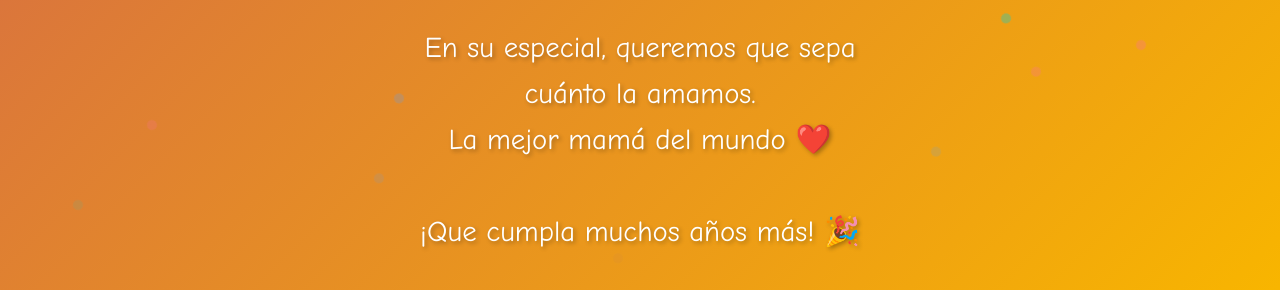
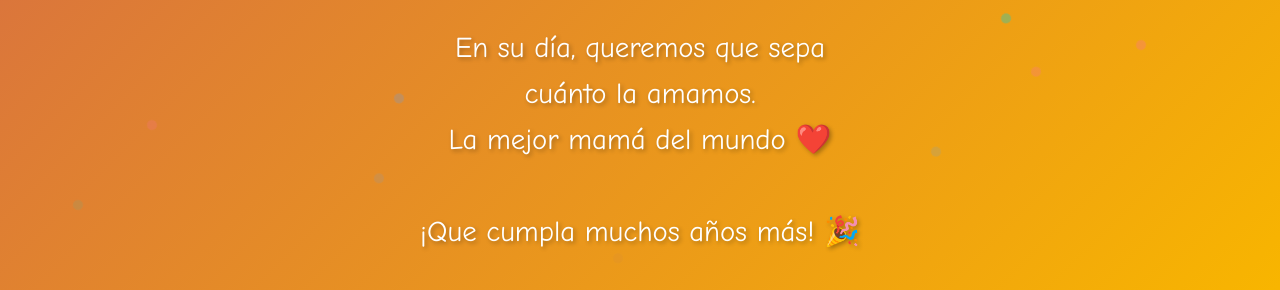
Before and after one commit to AstroWebPages/m1ssy0u, a plain HTML site: page hbd.html in a window 1280 px wide. Shown: the part 510-800 px from the top of the page. Drawn offline with Linux system fonts and the light colour scheme.

Commit message:
Add files via upload

```diff
--- a/hbd.html
+++ b/hbd.html
@@ -235,7 +235,7 @@
         <div class="cake">🎂</div>
 
         <div class="message">
-            En su especial, queremos que sepa<br>
+            En su día, queremos que sepa<br>
             cuánto la amamos.<br>
             La mejor mamá del mundo ❤️<br>
             <br>
```
